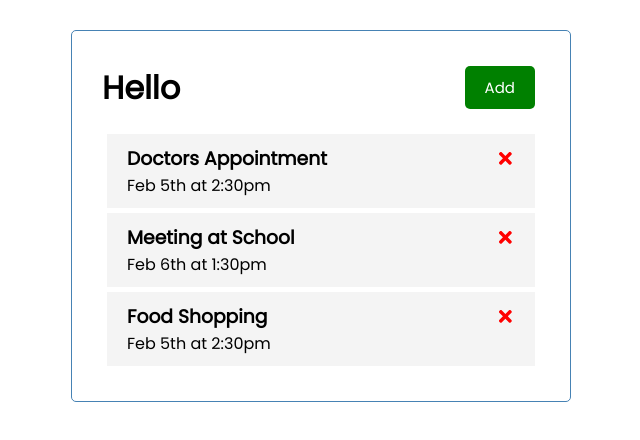
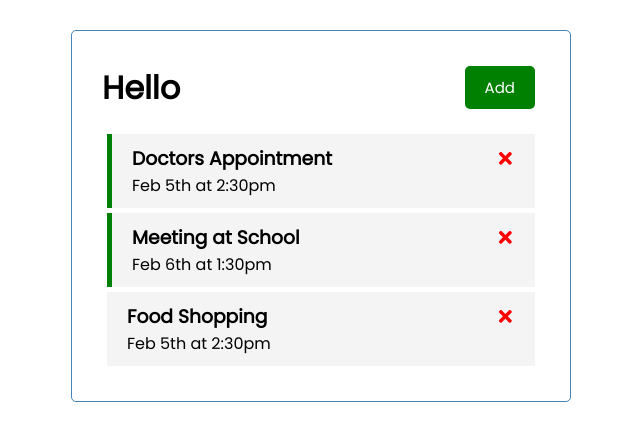
Before and after one commit to miguelmoreba/react-ts-task-manager, a React (Create React App) app: page / in a window 1280 px wide. Shown: the top 440 px of the page, without its empty margins (319-959 px from the left). Built offline with nearby package versions, Linux system fonts and the light colour scheme.

Commit message:
Toggle reminder

```diff
--- a/src/App.tsx
+++ b/src/App.tsx
@@ -3,43 +3,56 @@
 import { useState } from "react";
 
 function App() {
-
-  const [tasks, setTasks] = useState(
-    [
+  const [tasks, setTasks] = useState([
     {
       id: 1,
-            text: 'Doctors Appointment',
-            day: 'Feb 5th at 2:30pm',
-            reminder: true
+      text: "Doctors Appointment",
+      day: "Feb 5th at 2:30pm",
+      reminder: true,
     },
     {
       id: 2,
-            text: 'Meeting at School',
-            day: 'Feb 6th at 1:30pm',
-            reminder: true
+      text: "Meeting at School",
+      day: "Feb 6th at 1:30pm",
+      reminder: true,
     },
     {
       id: 3,
-            text: 'Food Shopping',
-            day: 'Feb 5th at 2:30pm',
-            reminder: false
-        }
-
-    ]
-);
-
+      text: "Food Shopping",
+      day: "Feb 5th at 2:30pm",
+      reminder: false,
+    },
+  ]);
 
   // Delete task
 
   const deleteTask = (id: number) => {
     // console.log('delete ', id);
-  setTasks(tasks.filter(task => task.id !== id));
-}
+    setTasks(tasks.filter((task) => task.id !== id));
+  };
+
+  // Toggle reminder
+
+  const toggleReminder = (id: number) => {
+    setTasks(
+      tasks.map((task) =>
+        task.id === id ? { ...task, reminder: !task.reminder } : task
+      )
+    );
+  };
 
   return (
-    <div className='container'>
-      <Header title='Hello'/>
-      {tasks.length > 0 ? <Tasks tasks={tasks} onDelete={deleteTask}></Tasks>: 'No tasks to show'}
+    <div className="container">
+      <Header title="Hello" />
+      {tasks.length > 0 ? (
+        <Tasks
+          onToggle={toggleReminder}
+          tasks={tasks}
+          onDelete={deleteTask}
+        ></Tasks>
+      ) : (
+        "No tasks to show"
+      )}
     </div>
   );
 }
--- a/src/components/Task.tsx
+++ b/src/components/Task.tsx
@@ -1,8 +1,8 @@
 import { FaTimes } from 'react-icons/fa'
 
-const Task = ({task, onDelete}) => {
+const Task = ({task, onDelete, onToggle}) => {
     return (
-        <div className='task'>
+        <div className={`task ${task.reminder ? 'reminder' : ''}`} onDoubleClick={() => onToggle(task.id)}>
             <h3>{task.text} <FaTimes onClick={() => onDelete(task.id)} style={{color: 'red', cursor: 'pointer'}}/></h3>
             <p>{task.day}</p>
         </div>
--- a/src/components/Tasks.tsx
+++ b/src/components/Tasks.tsx
@@ -1,10 +1,10 @@
 import Task from "./Task";
 
-const Tasks = ({ tasks, onDelete }) => {
+const Tasks = ({ tasks, onDelete, onToggle }) => {
   return (
     <div>
       {tasks.map((task) => (
-        <Task key={task.id} task={task} onDelete={onDelete}/>
+        <Task key={task.id} task={task} onDelete={onDelete} onToggle={onToggle}/>
       ))}
     </div>
   );
```
Lines whose indentation alone changed are shown as unchanged.
